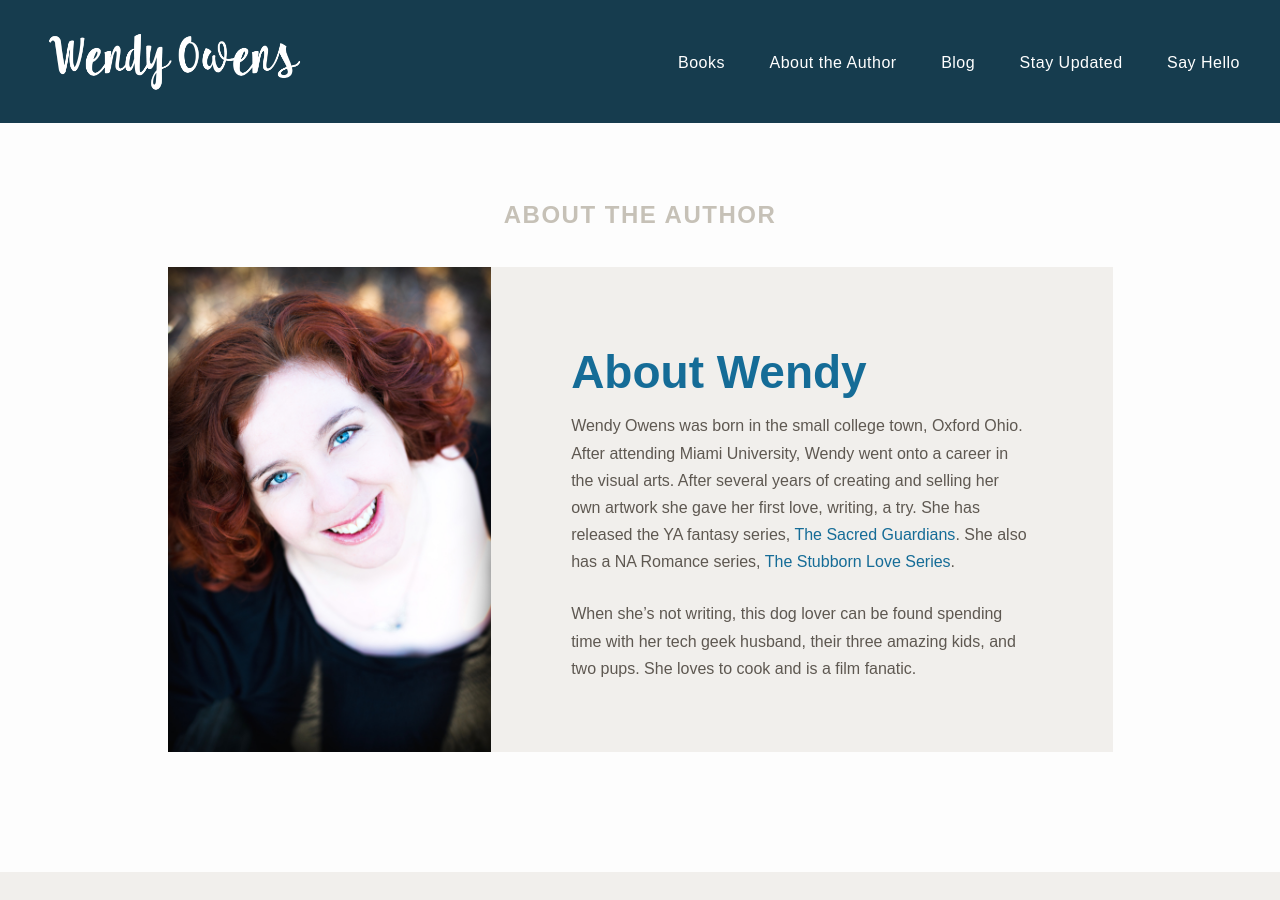
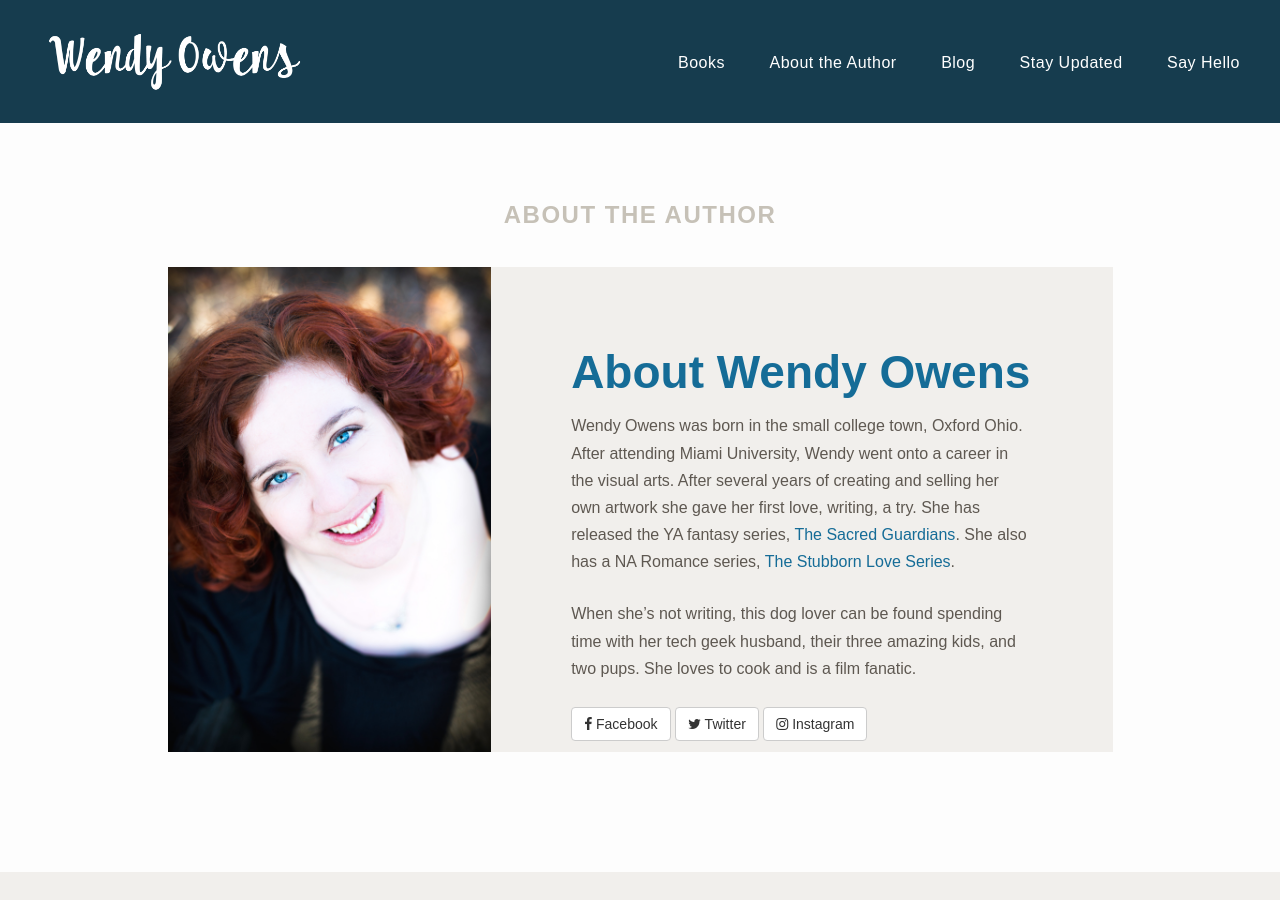
Before and after one commit to queso/wendy-owens, a Jekyll site: the page built from about.html, in a window 1280 px wide and 900 px high. Built offline with Jekyll 4.4.1, drawn with Linux system fonts in a browser that asks for light colours; nearby versions of some CDN libraries.

Commit message:
Try to get person schema working

```diff
--- a/_includes/about-author.html
+++ b/_includes/about-author.html
@@ -5,16 +5,20 @@
 	  	<h3 class="heading">About the Author</h3>
 	  </div>
 
-	  <div class="row">
+	  <div itemscope itemtype="http://schema.org/Person" class="row">
 	  	<div class="col-md-12 col-lg-10 col-lg-offset-1">
   			<div class="box-content">
 			    <img src="{{ site.github.url }}/img/wendy.jpg" class="author">
 
 			    <div class="content">
-			    	<h4 class="title">About Wendy</h4>
+            <h4 class="title">About <span itemprop="name">Wendy Owens</span></h4>
 			      <p>Wendy Owens was born in the small college town, Oxford Ohio. After attending Miami University, Wendy went onto a career in the visual arts. After several years of creating and selling her own artwork she gave her first love, writing, a try. She has released the YA fantasy series, <a href="#">The Sacred Guardians</a>. She also has a NA Romance series, <a href="#">The Stubborn Love Series</a>.</p>
 
 			      <p>When she’s not writing, this dog lover can be found spending time with her tech geek husband, their three amazing kids, and two pups. She loves to cook and is a film fanatic.</p>
+            <link itemprop="url" href="{{ site.github.url }}/about/">
+            <a itemprop="sameAs" href="https://www.facebook.com/Wendy-L-Owens-191731754221996/"class="facebook social btn btn-default" ><i class="fa fa-facebook"></i> Facebook</a>
+            <a itemprop="sameAs" href="https://www.twitter.com/WendyLOwens"class="twitter social btn btn-default" ><i class="fa fa-twitter"></i> Twitter</a>
+            <a itemprop="sameAs" href="https://www.instagram.com/wendylowens/" target="_blank" class="instagram social btn btn-default"><i class="fa fa-instagram"></i> Instagram</a>
 			    </div>
 			  </div>
 	  	</div>
--- a/about.html
+++ b/about.html
@@ -2,12 +2,6 @@
 layout: default
 title: About the Author
 permalink: /about/
-seo:
-  type: "Person"
-  headline: false
-  links:
-    - https://twitter.com/WendyLOwens
-    - https://www.facebook.com/Wendy-L-Owens-191731754221996/
 ---
 
 <div class="page-content">
```
